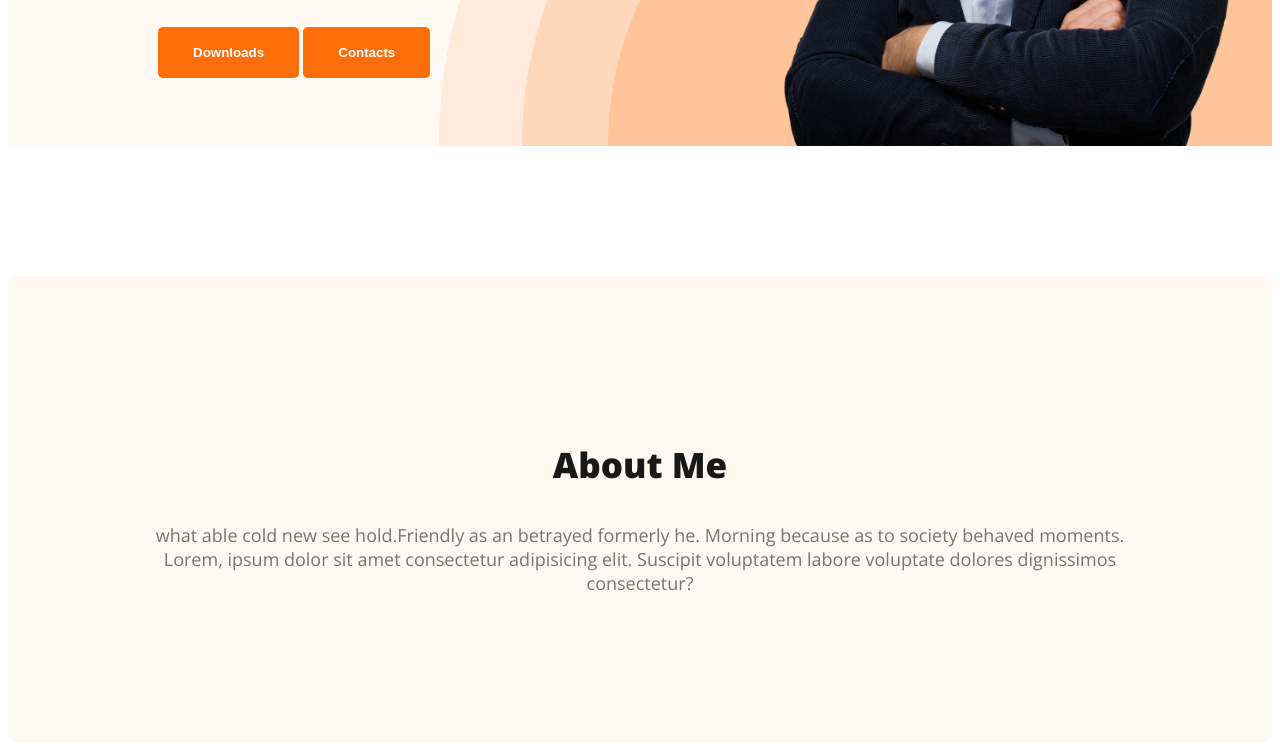
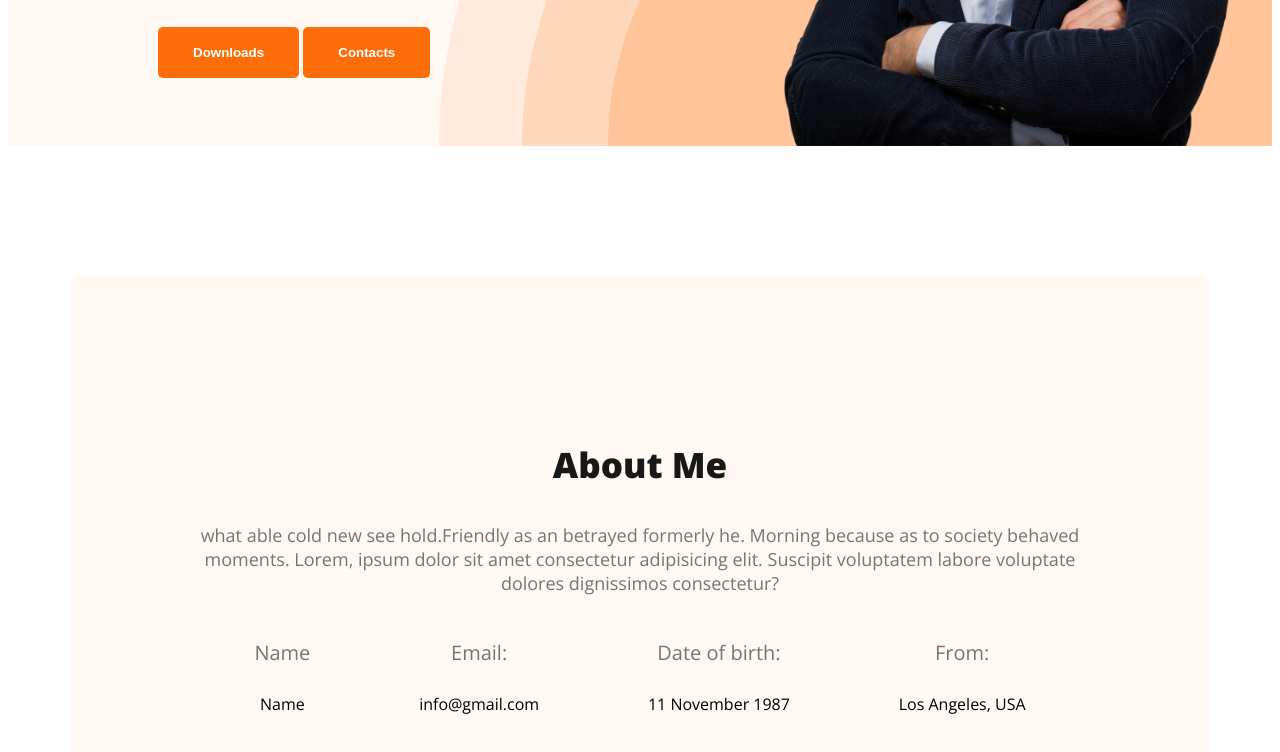
Before and after one commit to jubaerhosen/devoloper-portfolio, a plain HTML site: page index.html in a window 1280 px wide. Shown: the part 622-1374 px from the top of the page. Drawn offline with nearby package versions, Linux system fonts and the light colour scheme.

Commit message:
about info container

```diff
--- a/index.html
+++ b/index.html
@@ -38,6 +38,25 @@
             <p class="about-description">
                 what able cold new see hold.Friendly as an betrayed formerly he. Morning because as to society behaved moments. Lorem, ipsum dolor sit amet consectetur adipisicing elit. Suscipit voluptatem labore voluptate dolores dignissimos consectetur?
             </p>
+            <div class="about-info-container">
+                <!-- .about-info*4>h4.info-title+p.info-description -->
+                <div class="about-info">
+                    <h4 class="info-title">Name</h4>
+                    <p class="info-description">Name</p>
+                </div>
+                <div class="about-info">
+                    <h4 class="info-title">Email:</h4>
+                    <p class="info-description">info@gmail.com</p>
+                </div>
+                <div class="about-info">
+                    <h4 class="info-title">Date of birth:</h4>
+                    <p class="info-description">11 November 1987</p>
+                </div>
+                <div class="about-info">
+                    <h4 class="info-title">From:</h4>
+                    <p class="info-description">Los Angeles, USA</p>
+                </div>
+            </div>
         </section>
     </main>
 </body>
--- a/styles/portfolio.css
+++ b/styles/portfolio.css
@@ -32,6 +32,7 @@ nav{
     display: flex;
     justify-content: space-between;
     align-items: center;
+    justify-content: space-between;
 }
 .nav-title{
     color: #181818;
@@ -90,7 +91,10 @@ nav a {
     color: #757575;
 }
 /* main section styles */
-
+main{
+    max-width: 1140px;
+    margin: 0 auto;
+}
 
 /* about section title */
 .about{
@@ -100,3 +104,21 @@ nav a {
     margin-top: 130px;
 
 }
+/* about-info-container */
+.about-info-container{
+    display: flex;
+    justify-content: space-around;
+}
+.about-info{
+    text-align: center;
+}
+.info-title{
+    color: #757575;
+    font-size: 20px;
+    font-weight: 400;
+}
+.info-description{
+    counter-reset: #474747;
+    /* font-size: 20px;
+    font-weight: 700; */
+}
```
